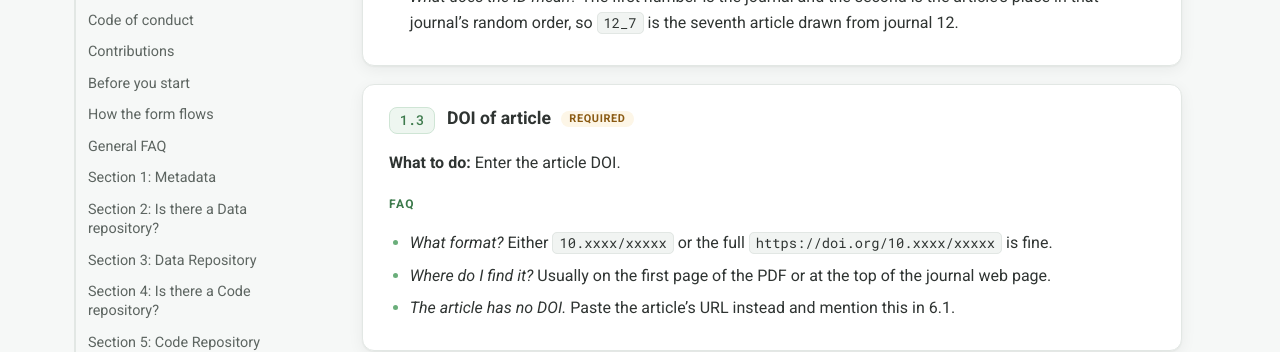
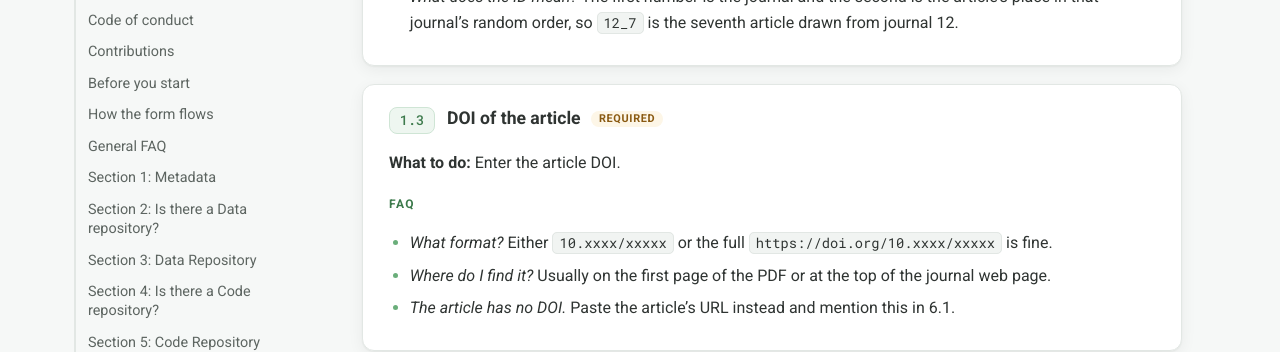
Before and after one commit to EIvimeyCook/Data-Code_Society, a Jekyll site: the page built from FAQ.md, in a window 1280 px wide and 900 px high, scrolled down 7003 px. Shown: the part 152-504 px from the top of the window. Built offline with Jekyll 4.4.1, drawn with Linux system fonts in a browser that asks for light colours; our own code applies the rules of GitHub Pages for plain Markdown files.

Commit message:
Update FAQ.md

```diff
--- a/FAQ.md
+++ b/FAQ.md
@@ -201,7 +201,7 @@ The Zoom chat or the dedicated Slack channel.
 - *Where do I find the ID?* In the `article_id` column of your article set file, on the same row as the article's DOI and title.
 - *What does the ID mean?* The first number is the journal and the second is the article's place in that journal's random order, so `12_7` is the seventh article drawn from journal 12.
 
-### 1.3 DOI of article \*
+### 1.3 DOI of the article \*
 **What to do:** Enter the article DOI.
 
 **FAQ**
```
